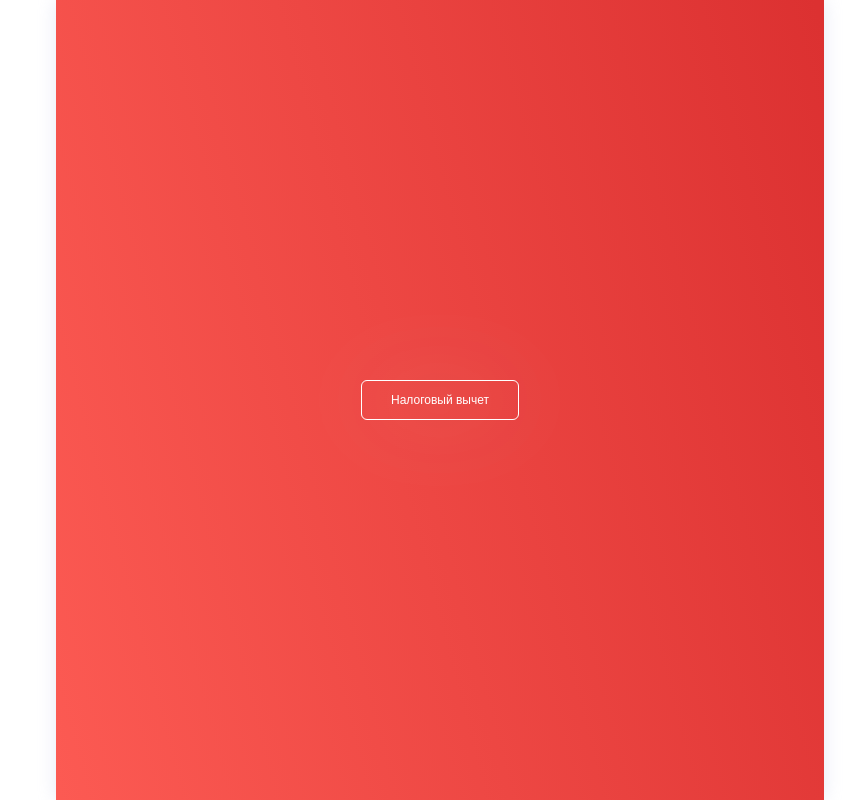
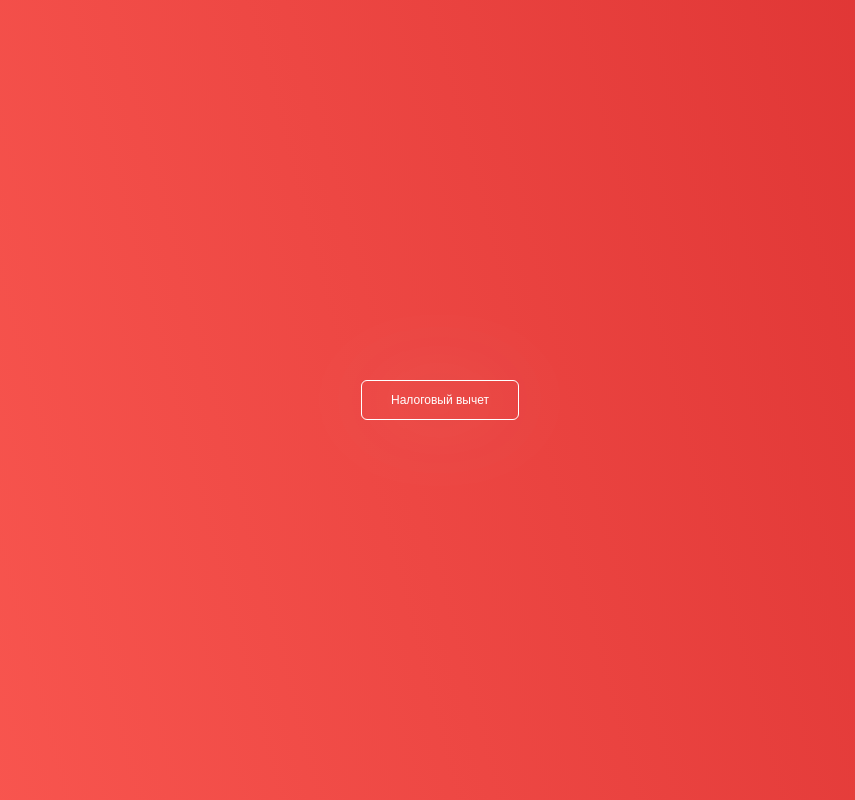
Before and after one commit to de-evg/outside, a React (Create React App) app: page / in a window 1280 px wide. Shown: the whole page, without its empty margins (200-1055 px from the left). Built offline with nearby package versions, Linux system fonts and the light colour scheme.

Commit message:
main page done

```diff
--- a/src/components/main-page/main-page.tsx
+++ b/src/components/main-page/main-page.tsx
@@ -9,7 +9,8 @@ const Main = styled.section`
 
 const Container = styled.div`
   margin: 0 auto;
-  width: 320px;
+  min-width: 320px;
+  width: 100vw;
   height: 100vh;
   display: flex;
   flex-direction: column;
@@ -20,7 +21,11 @@ const Container = styled.div`
   box-shadow: 0px -0.11px 16.9495px rgba(183, 187, 225, 0.33);
 
   @media (min-width: 768px) {
-    width: 768px;
+    min-width: 768px;
+  }
+
+  @media (min-width: 1440px) {
+    min-width: 1440px;
   }
 `;
 
--- a/src/components/stroke-button/stroke-button.tsx
+++ b/src/components/stroke-button/stroke-button.tsx
@@ -31,6 +31,14 @@ const SimpleButton = styled.button`
   }
 
   #media (min-width: 768px) {
+    width: 198px;
+    height: 56px;
+
+    font-size: 16px;
+    line-height: 24px;
+  }
+
+  #media (min-width: 1440px) {
     width: 198px;
     height: 56px;
 
```
